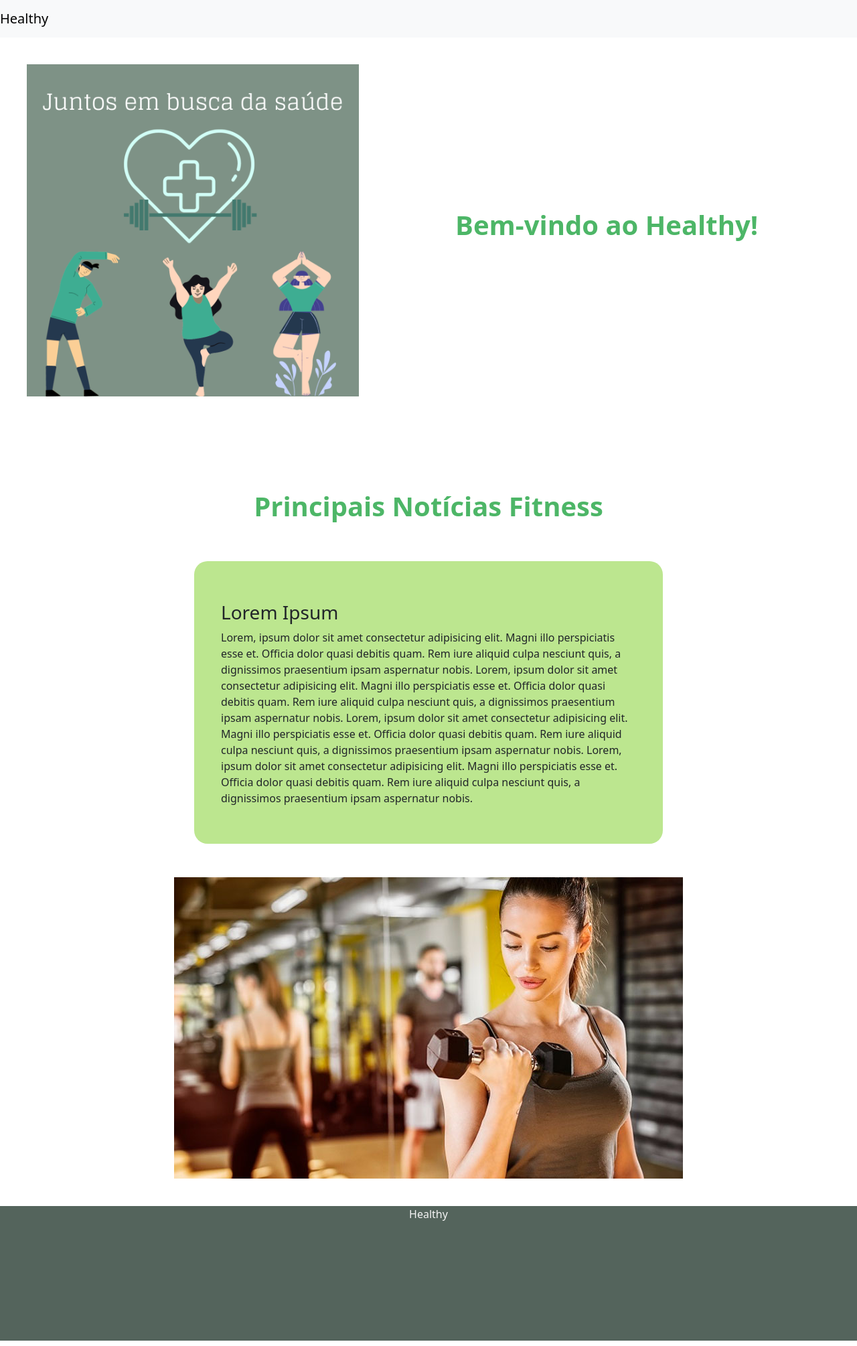
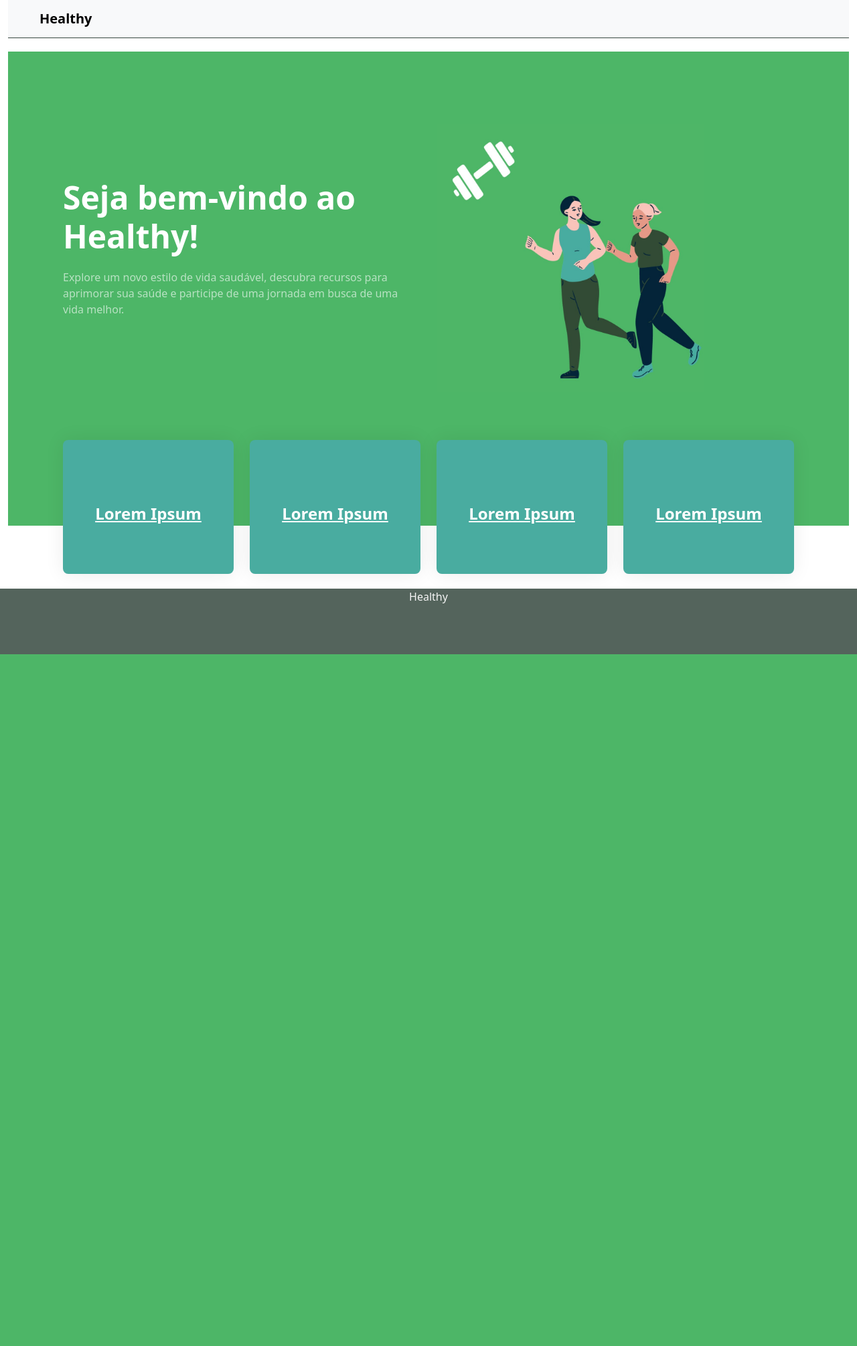
Before and after one commit to Luiiizks/Projeto-Healthy, a Django app: page /home/ in a window 1280 px wide. Shown: the whole page at 67% size. After the commit the page ends 977 px from the top, so only its background shows below. Run offline with Django 4.2, Linux system fonts and the light colour scheme.

Commit message:
alteração na página home

```diff
--- /dev/null
+++ b/healthy/static/css/home.css
@@ -0,0 +1,153 @@
+/* Fonts */
+:root {
+    --font-default: "Open Sans", system-ui, -apple-system, "Segoe UI", Roboto, "Helvetica Neue", Arial, "Noto Sans", "Liberation Sans", sans-serif, "Apple Color Emoji", "Segoe UI Emoji", "Segoe UI Symbol", "Noto Color Emoji";
+    --font-primary: "Montserrat", sans-serif;
+    --font-secondary: "Poppins", sans-serif;
+  }
+
+  /* Colors */
+  :root {
+    --color-default: #222222;
+    --color-primary:  #4db667;
+    --color-secondary: #f85a40;
+  }
+
+  /*--------------------------------------------------------------
+  # Hero Section
+  --------------------------------------------------------------*/
+  .hero {
+    width: 100%;
+    position: relative;
+    background: var(--color-primary);
+    padding: 60px 0 0 0;
+
+  }
+
+  @media (min-width: 1365px) {
+    .hero {
+      /* background-attachment: fixed; */
+    }
+  }
+
+  .hero h2 {
+    font-size: 48px;
+    font-weight: 700;
+    margin-bottom: 20px;
+    color: #fff;
+  }
+
+  .hero p {
+    color: rgba(255, 255, 255, 0.6);
+    font-weight: 400;
+    margin-bottom: 30px;
+  }
+
+  .hero .btn-get-started {
+    font-family: var(--font-primary);
+    font-weight: 500;
+    font-size: 15px;
+    letter-spacing: 1px;
+    display: inline-block;
+    padding: 14px 40px;
+    border-radius: 50px;
+    transition: 0.3s;
+    color: #fff;
+    background: rgba(255, 255, 255, 0.1);
+    box-shadow: 0 0 15px rgba(0, 0, 0, 0.08);
+    border: 2px solid rgba(255, 255, 255, 0.1);
+  }
+
+  .hero .btn-get-started:hover {
+    border-color: rgba(255, 255, 255, 0.5);
+  }
+
+  .hero .btn-watch-video {
+    font-size: 16px;
+    transition: 0.5s;
+    margin-left: 25px;
+    color: #fff;
+    font-weight: 600;
+  }
+
+  .hero .btn-watch-video i {
+    color: rgba(255, 255, 255, 0.5);
+    font-size: 32px;
+    transition: 0.3s;
+    line-height: 0;
+    margin-right: 8px;
+  }
+
+  .hero .btn-watch-video:hover i {
+    color: #fff;
+  }
+
+  @media (max-width: 640px) {
+    .hero h2 {
+      font-size: 36px;
+    }
+
+    .hero .btn-get-started,
+    .hero .btn-watch-video {
+      font-size: 14px;
+    }
+  }
+
+  .hero .icon-boxes {
+    padding-bottom: 120px;
+  }
+
+  @media (min-width: 1200px) {
+    .hero .icon-boxes:before {
+      content: "";
+      position: absolute;
+      bottom: 0;
+      left: 0;
+      right: 0;
+      height: calc(50% + 20px);
+      background-color: #fff;
+    }
+  }
+
+  .hero .icon-box {
+    padding: 60px 30px;
+    position: relative;
+    overflow: hidden;
+    background: #49aca0;
+    box-shadow: 0 0 29px 0 rgba(0, 0, 0, 0.08);
+    transition: all 0.3s ease-in-out;
+    border-radius: 8px;
+    z-index: 1;
+    height: 100%;
+    width: 100%;
+    text-align: center;
+  }
+
+  .hero .icon-box .title {
+    font-weight: 700;
+    margin-bottom: 15px;
+    font-size: 24px;
+  }
+
+  .hero .icon-box .title a {
+    color: #fff;
+    transition: 0.3s;
+  }
+
+  .hero .icon-box .icon {
+    margin-bottom: 20px;
+    padding-top: 10px;
+    display: inline-block;
+    transition: all 0.3s ease-in-out;
+    font-size: 48px;
+    line-height: 1;
+    color: rgba(255, 255, 255, 0.6);
+  }
+
+  .hero .icon-box:hover {
+    background: #009786;
+  }
+
+  .hero .icon-box:hover .title a,
+  .hero .icon-box:hover .icon {
+    color: #fff;
+  }
--- a/healthy/static/css/styles.css
+++ b/healthy/static/css/styles.css
@@ -22,11 +22,7 @@ body{
   #exercicios-dropdown:hover .dropdown-menu {
     display: block;
   }
-
-
-
-
-/* .navbar {
+.navbar {
     border-bottom: 1px solid #36463f;
     margin-bottom: 20px;
 
@@ -47,7 +43,7 @@ body{
     color: #292828;
     letter-spacing: 1px;
     font-size: 20px;
-} */
+}
 
 /*banner home*/
 .container-banner {
--- a/healthy/templates/base.html
+++ b/healthy/templates/base.html
@@ -8,8 +8,6 @@
     <link href="https://cdn.jsdelivr.net/npm/bootstrap@5.3.2/dist/css/bootstrap.min.css" rel="stylesheet" integrity="sha384-T3c6CoIi6uLrA9TneNEoa7RxnatzjcDSCmG1MXxSR1GAsXEV/Dwwykc2MPK8M2HN" crossorigin="anonymous">
     <link rel="stylesheet" href="{% static 'css/styles.css' %}">
     <link href="{% static 'js/scripts.js' %}">
-
-
 </head>
 <body>
     <div class="container-fluid">
@@ -21,9 +19,6 @@
               </button>
               <div class="collapse navbar-collapse" id="navbarSupportedContent">
                 <ul class="navbar-nav me-auto mb-2 mb-lg-0">
-                  <!-- <li class="nav-item">
-                    <a class="nav-link" href='/home'>Home</a>
-                  </li> -->
                   {% if user.is_authenticated %}
                   </li>
                    <li class="nav-item">
--- a/healthy/templates/healthy/home.html
+++ b/healthy/templates/healthy/home.html
@@ -1,55 +1,69 @@
 {% extends 'base.html' %}
 {% load static %}
+
 {% block title %}Página Inicial{% endblock %}
+{% block content %}
+<html lang="en">
+<head>
+  <meta charset="UTF-8">
+  <meta name="viewport" content="width=device-width, initial-scale=1.0">
+  <link href="https://cdn.jsdelivr.net/npm/bootstrap@5.3.2/dist/css/bootstrap.min.css" rel="stylesheet" integrity="sha384-T3c6CoIi6uLrA9TneNEoa7RxnatzjcDSCmG1MXxSR1GAsXEV/Dwwykc2MPK8M2HN" crossorigin="anonymous">
+  <link rel="stylesheet" href="{% static 'css/home.css' %}">
+</head>
 
-{% block content %}
+<body>
+<!-- ======= Hero Section ======= -->
 
-</head>
-<body>
-  <div class="container-banner">
-    <div class="imagem">
-      <img class="img-banner" src="{% static 'img/Healthy.png' %}" alt="First slide">
-    </div>
-    <div class="texto">
-      <p class="text-banner"> Bem-vindo ao Healthy!</p>
+<section id="hero" class="hero">
+  <div class="container position-relative">
+    <div class="row gy-5" data-aos="fade-in">
+      <div class="col-lg-6 order-2 order-lg-1 d-flex flex-column justify-content-center text-center text-lg-start">
+        <h2>Seja bem-vindo ao <span>Healthy</span>!</h2>
+        <p>Explore um novo estilo de vida saudável, descubra recursos para aprimorar sua saúde e participe de uma jornada em busca de uma vida melhor.</p>
+      </div>
+      <div class="col-lg-6 order-1 order-lg-2">
+        <img src="{% static 'img/bannerHealthy.jpeg' %}" class="img-fluid" alt="" data-aos="zoom-out" data-aos-delay="100" width="400">
+      </div>
     </div>
   </div>
 
+  <div class="icon-boxes position-relative">
+    <div class="container position-relative">
+      <div class="row gy-4 mt-5">
 
-
-      <div class="textoHome">
-        <h2 class="h2Home">
-            Principais Notícias Fitness
-        </h2>
-        <div class="container-box-news">
-          <div class="boxes-new">
-          <h3> Lorem Ipsum</h3>
-          <p> Lorem, ipsum dolor sit amet consectetur adipisicing elit.
-            Magni illo perspiciatis esse et. Officia dolor quasi debitis quam. Rem iure aliquid culpa nesciunt quis, a dignissimos praesentium ipsam aspernatur nobis.
-            Lorem, ipsum dolor sit amet consectetur adipisicing elit.
-             Magni illo perspiciatis esse et. Officia dolor quasi debitis quam. Rem iure aliquid culpa nesciunt quis, a dignissimos praesentium ipsam aspernatur nobis.
-            Lorem, ipsum dolor sit amet consectetur adipisicing elit.
-             Magni illo perspiciatis esse et. Officia dolor quasi debitis quam. Rem iure aliquid culpa nesciunt quis, a dignissimos praesentium ipsam aspernatur nobis.
-            Lorem, ipsum dolor sit amet consectetur adipisicing elit.
-             Magni illo perspiciatis esse et. Officia dolor quasi debitis quam. Rem iure aliquid culpa nesciunt quis, a dignissimos praesentium ipsam aspernatur nobis.
-          </p>
-        </div>
+        <div class="col-xl-3 col-md-6" data-aos="fade-up" data-aos-delay="100">
+          <div class="icon-box">
+            <div class="icon"><i class="bi bi-easel"></i></div>
+            <h4 class="title"><a href="" class="stretched-link">Lorem Ipsum</a></h4>
+          </div>
         </div>
 
-        <div class="mulher">
-        <img src="{% static 'img/mulher.jpg' %}" alt="Second slide">
+        <div class="col-xl-3 col-md-6" data-aos="fade-up" data-aos-delay="200">
+          <div class="icon-box">
+            <div class="icon"><i class="bi bi-gem"></i></div>
+            <h4 class="title"><a href="" class="stretched-link">Lorem Ipsum</a></h4>
+          </div>
+        </div>
+
+        <div class="col-xl-3 col-md-6" data-aos="fade-up" data-aos-delay="300">
+          <div class="icon-box">
+            <div class="icon"><i class="bi bi-geo-alt"></i></div>
+            <h4 class="title"><a href="" class="stretched-link">Lorem Ipsum</a></h4>
+          </div>
+        </div>
+
+        <div class="col-xl-3 col-md-6" data-aos="fade-up" data-aos-delay="500">
+          <div class="icon-box">
+            <div class="icon"><i class="bi bi-command"></i></div>
+            <h4 class="title"><a href="" class="stretched-link">Lorem Ipsum</a></h4>
+          </div>
+        </div>
+
+      </div>
     </div>
-    <h4> Lorem Ipsum</h4>
-        <h6> Lorem, ipsum dolor sit amet consectetur adipisicing elit.
-            Magni illo perspiciatis esse et. Officia dolor quasi debitis quam. Rem iure aliquid culpa nesciunt quis, a dignissimos praesentium ipsam aspernatur nobis.
-            Lorem, ipsum dolor sit amet consectetur adipisicing elit.
-             Magni illo perspiciatis esse et. Officia dolor quasi debitis quam. Rem iure aliquid culpa nesciunt quis, a dignissimos praesentium ipsam aspernatur nobis.
-            Lorem, ipsum dolor sit amet consectetur adipisicing elit.
-             Magni illo perspiciatis esse et. Officia dolor quasi debitis quam. Rem iure aliquid culpa nesciunt quis, a dignissimos praesentium ipsam aspernatur nobis.
-            Lorem, ipsum dolor sit amet consectetur adipisicing elit.
-             Magni illo perspiciatis esse et. Officia dolor quasi debitis quam. Rem iure aliquid culpa nesciunt quis, a dignissimos praesentium ipsam aspernatur nobis.
-        </h6>
-      </div>
+  </div>
+  </div>
+</section>
 </body>
 </html>
 {% endblock %}
```
Also changed, not shown: healthy/static/img/bannerHealthy.jpeg (added).
